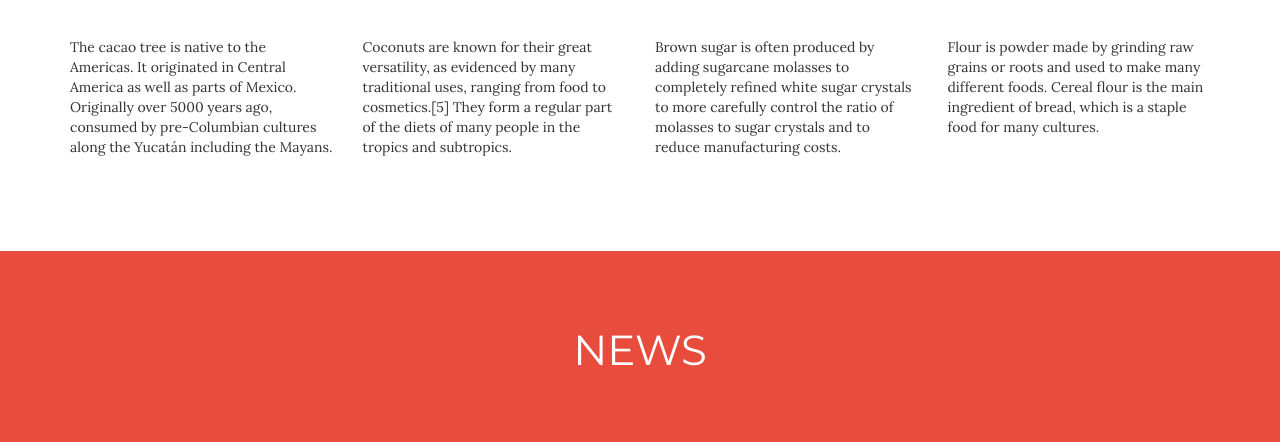
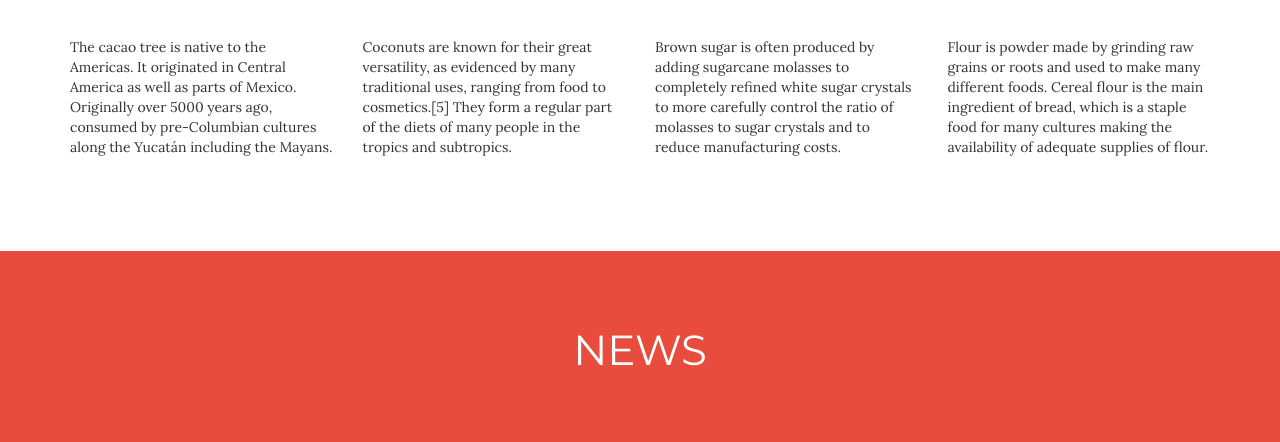
Before and after one commit to andresbuzzio/precious, a plain HTML site: page index.html in a window 1280 px wide. Shown: the part 1736-2178 px from the top of the page. Drawn offline with nearby package versions, Linux system fonts and the light colour scheme.

Commit message:
Update index.html

```diff
--- a/index.html
+++ b/index.html
@@ -171,7 +171,7 @@
     <div class="col-sm-3">
     <img src="https://static1.squarespace.com/static/5609ec4de4b0dd5c5f349904/5609f3b1e4b0132665d21f7b/5626ea85e4b0d3deeafab5ff/1445391034593/cocohyrdo_powder_white.jpg?format=750w" width="200" height="200"/>
     <p class="paragraph-margin">
-    Flour is powder made by grinding raw grains or roots and used to make many different foods. Cereal flour is the main ingredient of bread, which is a staple food for many cultures.
+    Flour is powder made by grinding raw grains or roots and used to make many different foods. Cereal flour is the main ingredient of bread, which is a staple food for many cultures making the availability of adequate supplies of flour.
     </p>
     </div>
 
```
